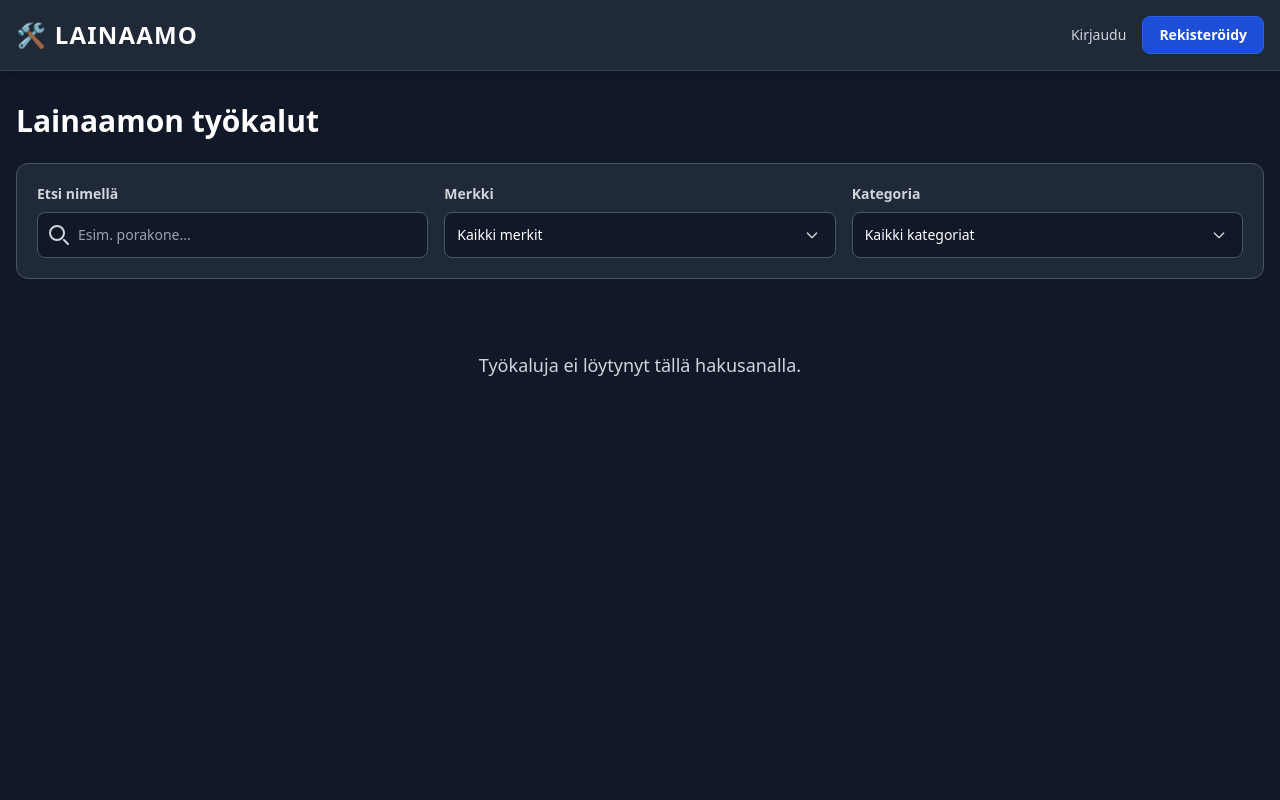
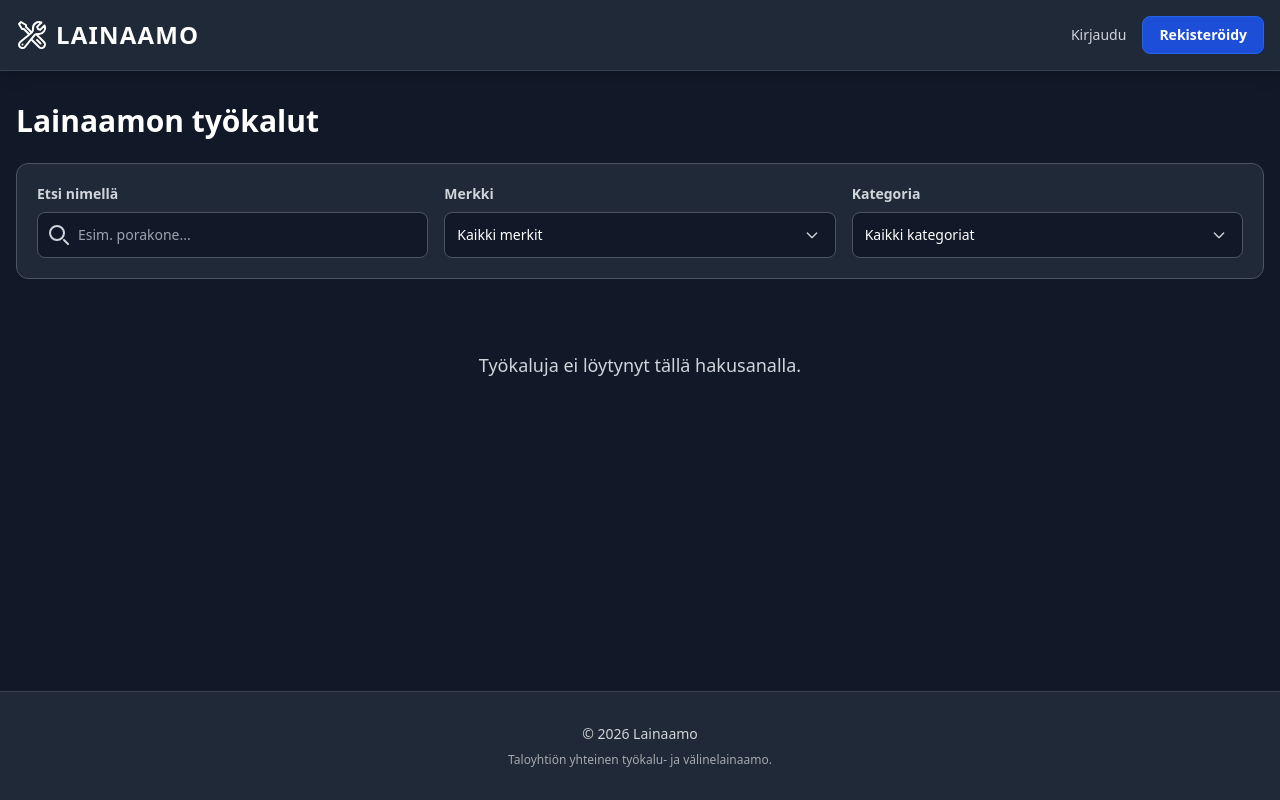
Before and after one commit to VaahtoluotoTuomas/django-community-tool-library, a Django app: page / in a window 1280 px wide. Run offline with Django 5.2, Linux system fonts and the light colour scheme; data that the repository does not hold is empty; some libraries are stand-ins or nearby versions.

Commit message:
feat: footer and a nice looking svg icon to navbar

```diff
--- a/tyokalut/static/tyokalut/css/output.css
+++ b/tyokalut/static/tyokalut/css/output.css
@@ -1403,6 +1403,10 @@ video {
   opacity: 0.6;
 }
 
+.opacity-80 {
+  opacity: 0.8;
+}
+
 .shadow-2xl {
   --tw-shadow: 0 25px 50px -12px rgb(0 0 0 / 0.25);
   --tw-shadow-colored: 0 25px 50px -12px var(--tw-shadow-color);
--- a/tyokalut/templates/tyokalut/base.html
+++ b/tyokalut/templates/tyokalut/base.html
@@ -10,7 +10,7 @@
     <script defer src="https://cdn.jsdelivr.net/npm/alpinejs@3.x.x/dist/cdn.min.js"></script>
     <script defer src="https://unpkg.com/htmx.org@1.9.10"></script>
 </head>
-<body class="bg-brand-bg min-h-screen">
+<body class="bg-brand-bg min-h-screen flex flex-col">
 
     <a href="#main-content" class="sr-only focus:not-sr-only focus:absolute focus:top-4 focus:left-4 focus:z-50 bg-brand-primary text-brand-text-main p-4 rounded-lg shadow-2xl font-bold focus:outline-none focus:ring-4 focus:ring-brand-primary-light">
         Hyppää suoraan sisältöön
@@ -24,9 +24,12 @@
         {% endfor %}
     </div>
 
-    <main id="main-content" class="container mx-auto px-4 pb-12 focus:outline-none" tabindex="-1">
+    <main id="main-content" class="container mx-auto px-4 pb-12 flex-grow focus:outline-none" tabindex="-1">
         {% block content %}
         {% endblock %}
     </main>
+
+    {% include 'tyokalut/components/footer.html' %}
+
 </body>
 </html>
--- /dev/null
+++ b/tyokalut/templates/tyokalut/components/footer.html
@@ -0,0 +1,10 @@
+<footer class="bg-brand-surface border-t border-brand-border-muted text-brand-text-main py-8 mt-12">
+    <div class="container mx-auto px-4 text-center">
+        <p class="text-sm opacity-80 mb-2">
+            &copy; {% now "Y" %} Lainaamo
+        </p>
+        <p class="text-xs opacity-60">
+            Taloyhtiön yhteinen työkalu- ja välinelainaamo.
+        </p>
+    </div>
+</footer>
--- a/tyokalut/templates/tyokalut/components/navbar.html
+++ b/tyokalut/templates/tyokalut/components/navbar.html
@@ -1,8 +1,14 @@
 <nav x-data="{ open: false }" class="bg-brand-surface border-b border-brand-border-muted text-brand-text-main p-4 shadow-lg mb-8">
     <div class="container mx-auto flex justify-between items-center">
 
-        <a href="{% url 'tyokalu_lista' %}" class="text-2xl font-bold uppercase
-        tracking-wider hover:text-brand-primary-light transition-colors focus:outline-none focus:ring-2 focus:ring-brand-primary-light rounded">🛠️ Lainaamo</a>
+        <a href="{% url 'tyokalu_lista' %}" class="flex items-center gap-2 text-2xl font-bold uppercase tracking-wider hover:text-brand-primary-light transition-colors focus:outline-none focus:ring-2 focus:ring-brand-primary-light rounded">
+
+            <svg xmlns="http://www.w3.org/2000/svg" fill="none" viewBox="0 0 24 24" stroke-width="1.5" stroke="currentColor" class="w-8 h-8">
+              <path stroke-linecap="round" stroke-linejoin="round" d="M11.42 15.17 17.25 21A2.652 2.652 0 0 0 21 17.25l-5.877-5.877M11.42 15.17l2.496-3.03c.317-.384.74-.626 1.208-.766M11.42 15.17l-4.655 5.653a2.548 2.548 0 1 1-3.586-3.586l6.837-5.63m5.108-.233c.55-.164 1.163-.188 1.743-.14a4.5 4.5 0 0 0 4.486-6.336l-3.276 3.277a3.004 3.004 0 0 1-2.25-2.25l3.276-3.276a4.5 4.5 0 0 0-6.336 4.486c.091 1.076-.071 2.264-.904 2.95l-.102.085m-1.745 1.437L5.909 7.5H4.5L2.25 3.75l1.5-1.5L7.5 4.5v1.409l4.26 4.26m-1.745 1.437 1.745-1.437m6.615 8.206L15.75 15.75M4.867 19.125h.008v.008h-.008v-.008Z" />
+            </svg>
+
+            Lainaamo
+        </a>
 
         <div class="md:hidden flex items-center">
             <button @click="open = !open" type="button" aria-expanded="false" :aria-expanded="open.toString()" aria-label="Avaa päävalikko" class="text-brand-text-muted hover:text-brand-text-main focus:outline-none focus:ring-2 focus:ring-brand-primary-light rounded">
```
